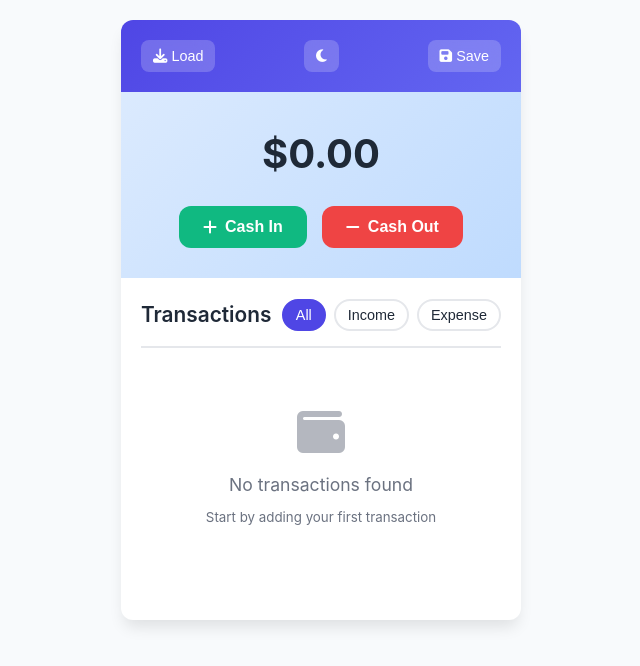
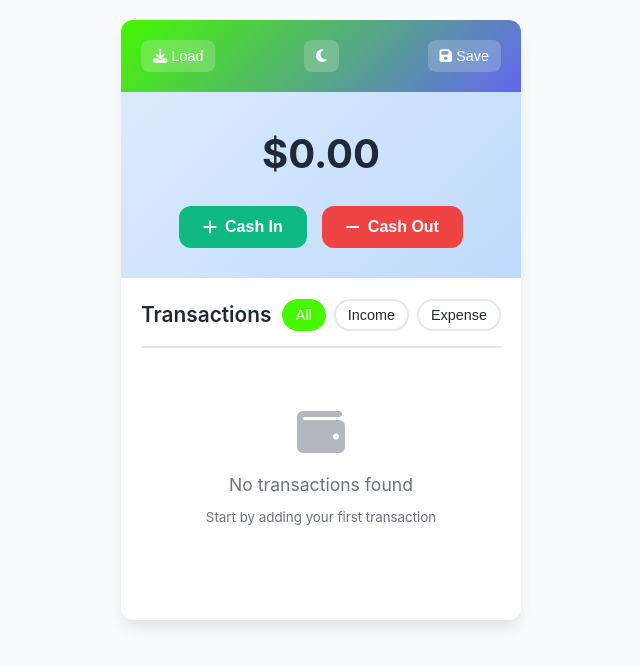
Before and after one commit to MuhammadAwais84/Money-App, a plain HTML site: page index.html in a window 1280 px wide. Shown: the whole page, without its empty margins (319-959 px from the left). Drawn offline with Linux system fonts and the light colour scheme.

Commit message:
Update primary color in CSS variables

```diff
--- a/style.css
+++ b/style.css
@@ -6,7 +6,7 @@
 }
 
 :root {
-  --primary-color: #4f46e5;
+  --primary-color: #46f800;
   --success-color: #10b981;
   --danger-color: #ef4444;
   --warning-color: #f59e0b;
```
